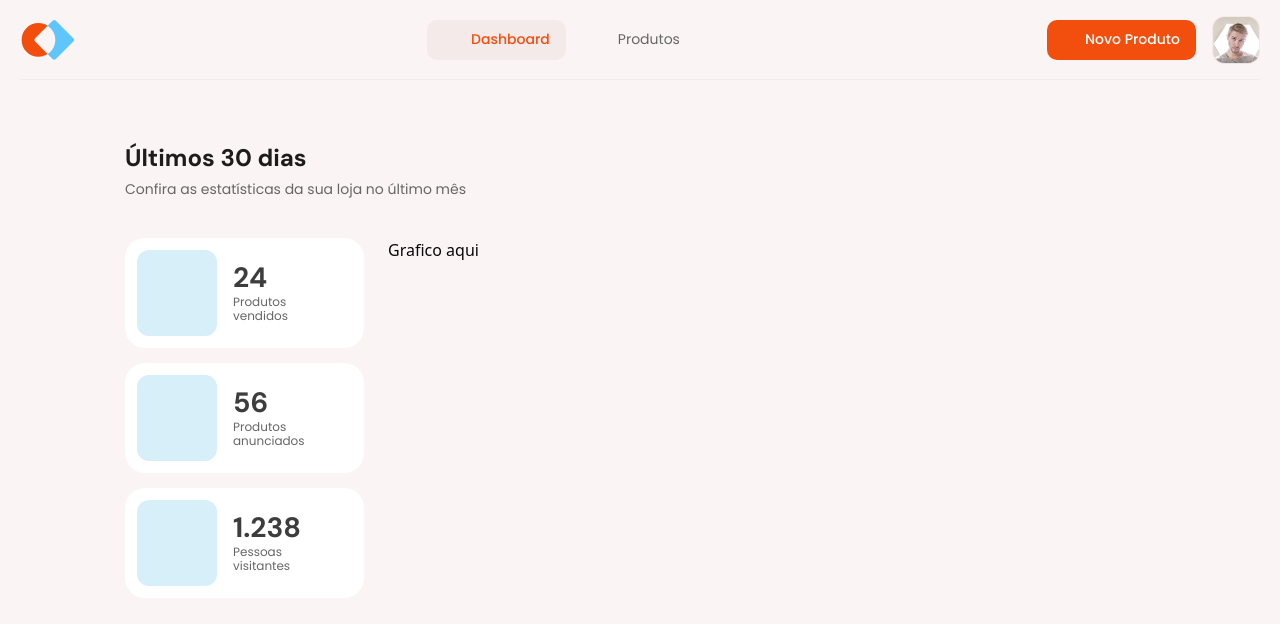
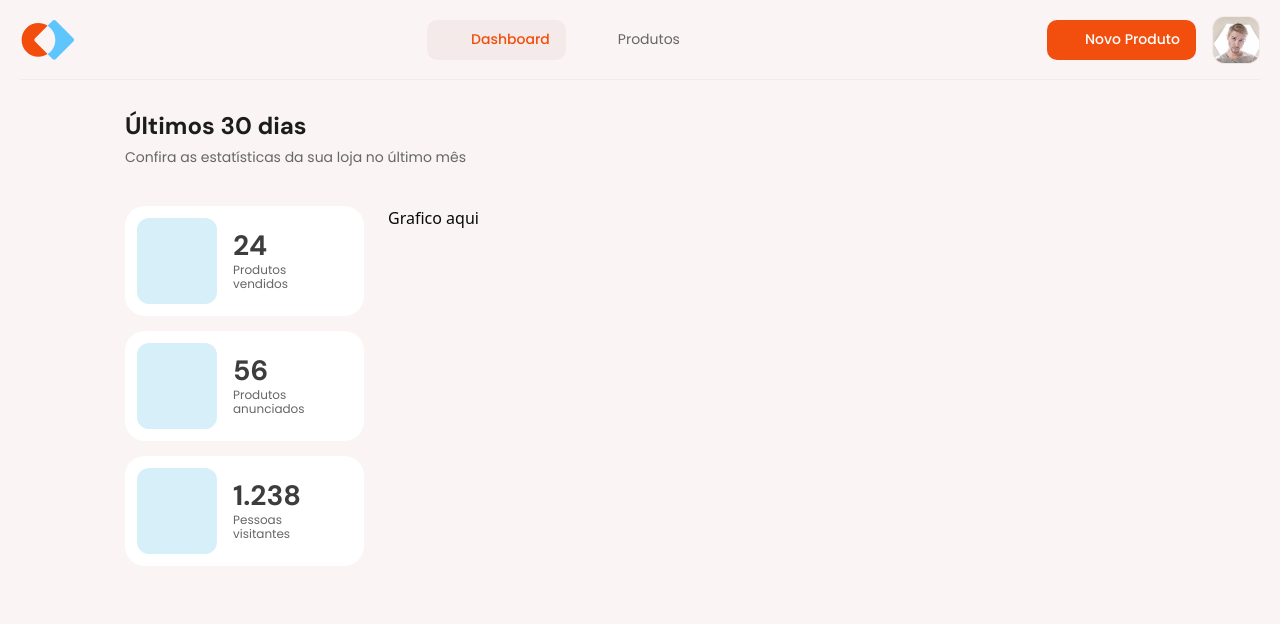
Before and after one commit to ropdias/marketplace-web, a React (Vite) app: page / in a window 1280 px wide. Shown: the top 624 px of the page. Built offline with nearby package versions, Linux system fonts and the light colour scheme; some icons are missing.

Commit message:
change gap and add an empty div with h-6

```diff
--- a/src/pages/_layouts/app.tsx
+++ b/src/pages/_layouts/app.tsx
@@ -4,7 +4,7 @@ import { Header } from '@/components/header'
 
 export function AppLayout() {
   return (
-    <div className="flex min-h-screen min-w-[66.875rem] flex-col gap-16 px-5 antialiased">
+    <div className="flex min-h-screen min-w-[66.875rem] flex-col gap-8 px-5 antialiased">
       <Header />
       <div className="m-auto flex w-full max-w-[64.375rem] flex-1 flex-col gap-10 pb-5">
         <Outlet />
--- a/src/pages/app/product/create-product.tsx
+++ b/src/pages/app/product/create-product.tsx
@@ -16,6 +16,7 @@ export function CreateProduct() {
     <>
       <Helmet title="Cadastro de Produto" />
       <div className="flex flex-col gap-2">
+        <div className="h-6"></div>
         <p className={cn('text-gray-500', getTailwindClass('font-title-md'))}>
           Novo produto
         </p>
--- a/src/pages/app/products/products.tsx
+++ b/src/pages/app/products/products.tsx
@@ -28,6 +28,7 @@ export function Products() {
     <>
       <Helmet title="Produtos" />
       <div className="flex flex-col gap-2">
+        <div className="h-6"></div>
         <p className={cn('text-gray-500', getTailwindClass('font-title-md'))}>
           Seus Produtos
         </p>
```
